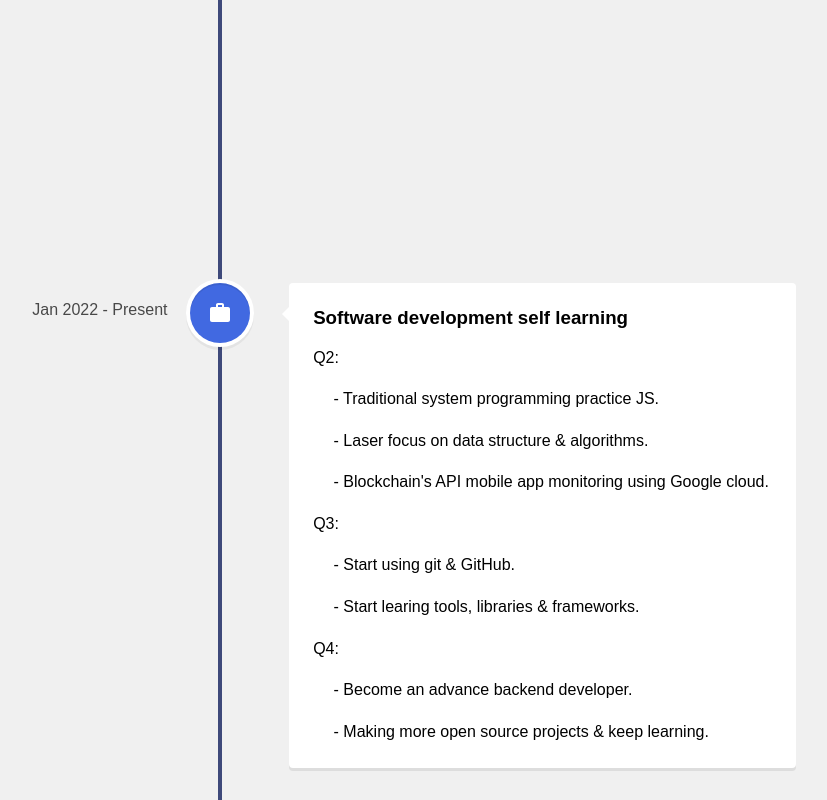
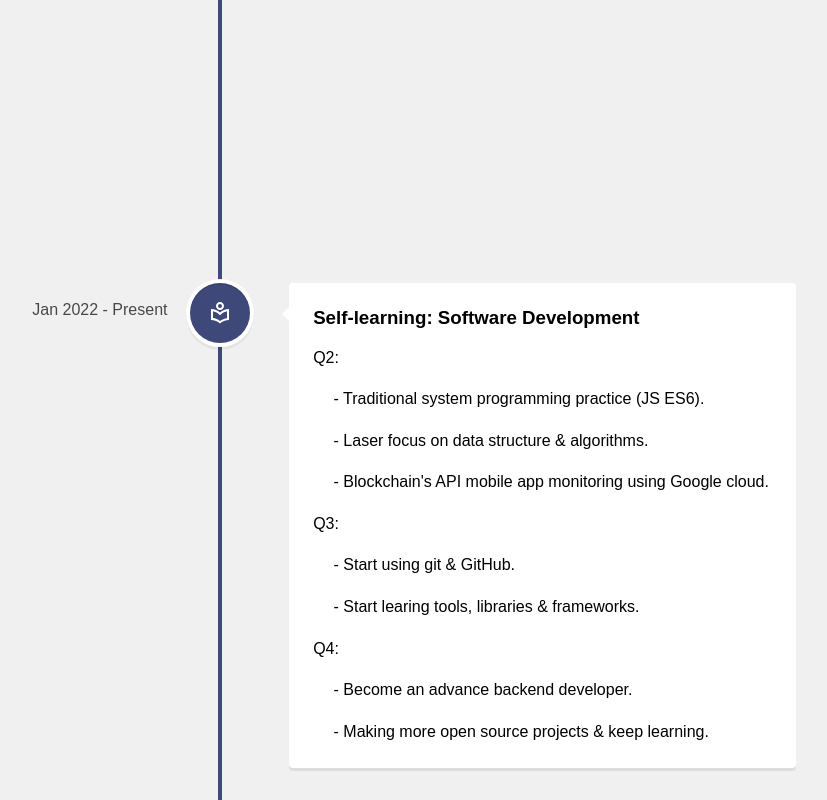
Before and after one commit to introbond/portfolio, a React (Create React App) app: page /micro-app-portfolio/experience in a window 1280 px wide. Shown: the part 923-1723 px from the top of the page, without its empty margins (420-1247 px from the left). Built offline with nearby package versions, Linux system fonts and the light colour scheme.

Commit message:
minor change projects view style, add new project: to do list

```diff
--- a/public/index.html
+++ b/public/index.html
@@ -24,7 +24,7 @@
       work correctly both with client-side routing and a non-root public URL.
       Learn how to configure a non-root public URL by running `npm run build`.
     -->
-    <title>Da JB's Profile</title>
+    <title> James Bond </title>
   </head>
   <body>
     <noscript>You need to enable JavaScript to run this app.</noscript>
--- a/src/lists/ProjectList.js
+++ b/src/lists/ProjectList.js
@@ -3,6 +3,7 @@ import ImageExchange from "../assets/project-exchange.png"
 import ImageCalculator from "../assets/project-calculator.png"
 import ImageContries from "../assets/project-contries-search.png"
 import ImageSlideShow from "../assets/project-cir.png"
+import ImageTodolist from "../assets/project-todolist.png"
 
 class project {
     constructor(name, image, description, url, source, language, tools, note) {
@@ -39,7 +40,7 @@ export const ProjectList = [
         `Learn about how to fetching data from public API.`
         ),
     new project(
-        "Simple Calculator",
+        "Calculator",
         ImageCalculator,
         "Simple calculator web application",
         "https://introbond.github.io/micro-app-simple-calculator/",
@@ -68,4 +69,14 @@ export const ProjectList = [
         "ReactJS",
         `Just another React hooks practice.`
         ),
+    new project(
+        "To-Do List",
+        ImageTodolist,
+        "Simple to-do list web application",
+        "https://introbond.github.io/micro-app-todolist/",
+        "https://github.com/introbond/micro-app-todolist/tree/main",
+        "JavaScript",
+        "ReactJS",
+        `Learn about how to CRUD with React.`
+        ),
 ]
--- a/src/pages/Experience.js
+++ b/src/pages/Experience.js
@@ -3,7 +3,7 @@ import { VerticalTimeline, VerticalTimelineElement} from "react-vertical-timelin
 import "react-vertical-timeline-component/style.min.css";
 import IconSchool from "@material-ui/icons/School"
 import IconWork from "@material-ui/icons/Work"
-
+import IconInt  from "@material-ui/icons/LocalLibraryOutlined"
 const Experience = () => {
     return (
         <div className="experience">
@@ -53,12 +53,12 @@ const Experience = () => {
                 <VerticalTimelineElement
                     className="vertical-timeline-elemt--education"
                     date="Jan 2022 - Present"
-                    icon={<IconWork />}
-                    iconStyle={{ background: "royalblue", color: "#fff"}}
+                    icon={<IconInt />}
+                    iconStyle={{ background: "#3e497a", color: "#fff"}}
                 >
-                    <h3 className="vertical-timeline-element-title"> Software development self learning </h3>
+                    <h3 className="vertical-timeline-element-title"> Self-learning: Software Development </h3>
                     <p> Q2: </p>
-                    <p> &emsp; - Traditional system programming practice JS. </p>
+                    <p> &emsp; - Traditional system programming practice (JS ES6). </p>
                     <p> &emsp; - Laser focus on data structure & algorithms. </p>
                     <p> &emsp; - Blockchain's API mobile app monitoring using Google cloud. </p>
                     <p> Q3: </p>
--- a/src/pages/Projects.js
+++ b/src/pages/Projects.js
@@ -7,7 +7,7 @@ const Projects = () => {
 
     return (
         <div className="projects">
-            <h1> Projects </h1>
+            <h1> P R O J E C T S </h1>
             <div className="projectList">
                 {ProjectList.map((item, index) => {
                     return <ProjectItem key={index} id={index} {...item}/>
--- a/src/styles/Projects.css
+++ b/src/styles/Projects.css
@@ -1,4 +1,7 @@
 .projects {
+  margin-top: 10px;
+  color: #3e497a;
+  font-size: 20px;
   width: 100%;
   height: auto;
   display: flex;
@@ -7,8 +10,8 @@
   flex-direction: column;
 }
 .projects .projectTitle {
+  color: #3e497a;
   text-align: center;
-  color: #3e497a;
   font-size: 60px;
   font-weight: bolder;
 }
```
Also changed, not shown: src/assets/project-todolist.png (added).
